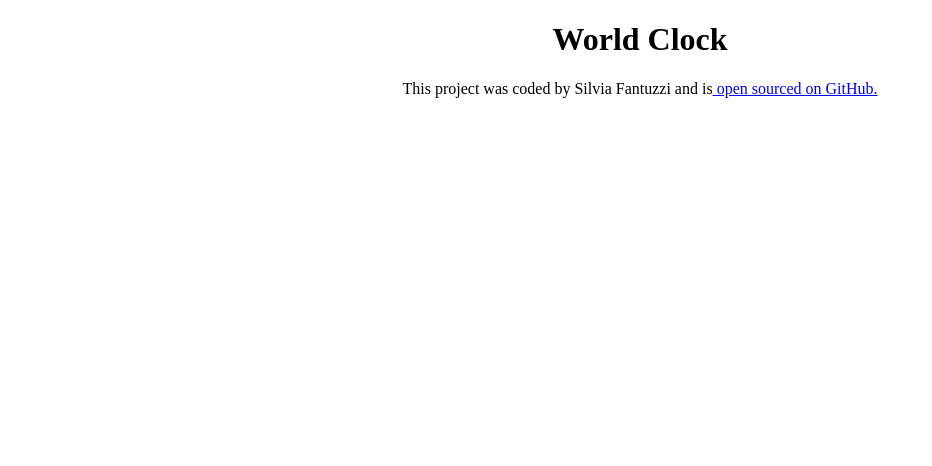
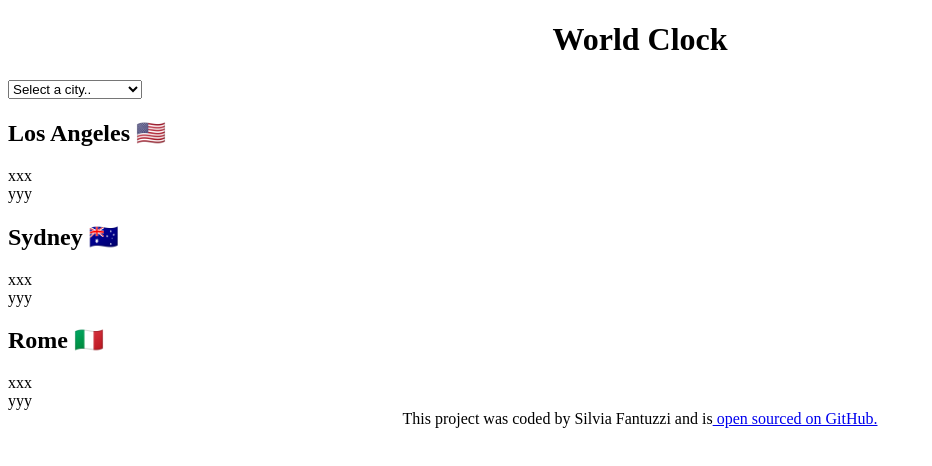
Before and after one commit to SilviaFantuzzi/World-Clock, a plain HTML site: page index.html in a window 1280 px wide. Shown: the whole page, without its empty margins (0-932 px from the left). Drawn offline with Linux system fonts and the light colour scheme.

Commit message:
Added basic HTML

```diff
--- a/index.html
+++ b/index.html
@@ -7,8 +7,37 @@
     <title>World Clock by Silvia Fantuzzi</title>
 </head>
 <body>
- <h1>World Clock</h1>
+    <div class="container">
+       <h1>World Clock</h1>
 
+       <select>
+        <option value="">Select a city..</option>
+        <option value="">London</option>
+        <option  value="">New York</option>
+        <option value="">Auronzo di Cadore</option>
+       </select>
+
+       <div class="city">
+        <h2>Los Angeles 🇺🇸</h2>
+        <div class="date">xxx</div>
+        <div class="time">yyy</div>
+       </div>
+
+       <div class="city">
+        <h2>Sydney 🇦🇺</h2>
+        <div class="date">xxx</div>
+        <div class="time">yyy</div>
+       </div>
+
+       <div class="city">
+        <h2>Rome 🇮🇹</h2>
+        <div class="date">xxx</div>
+        <div class="time">yyy</div>
+       </div>
+
+
+
+    </div>
  <footer>This project was coded by Silvia Fantuzzi and is<a href="https://github.com/SilviaFantuzzi/World-Clock" target="_blank"> open sourced on GitHub. </a></footer>
  <script src="js/index.js"></script>
 </body>
```
